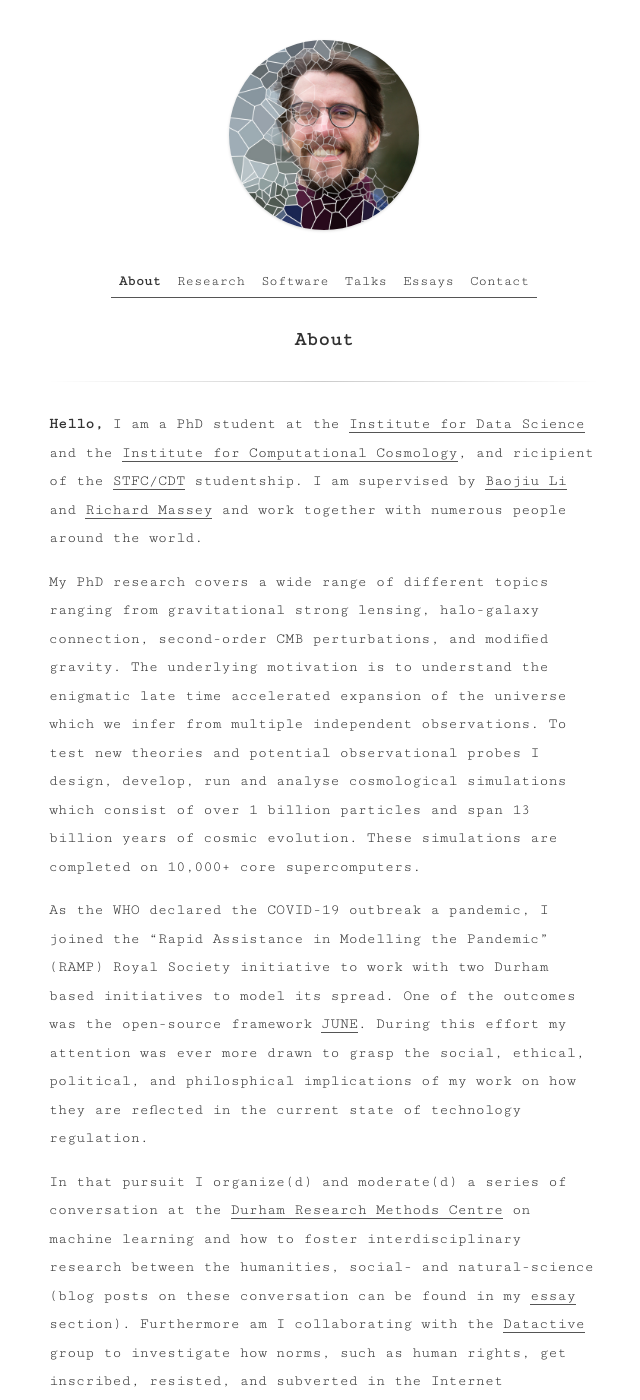
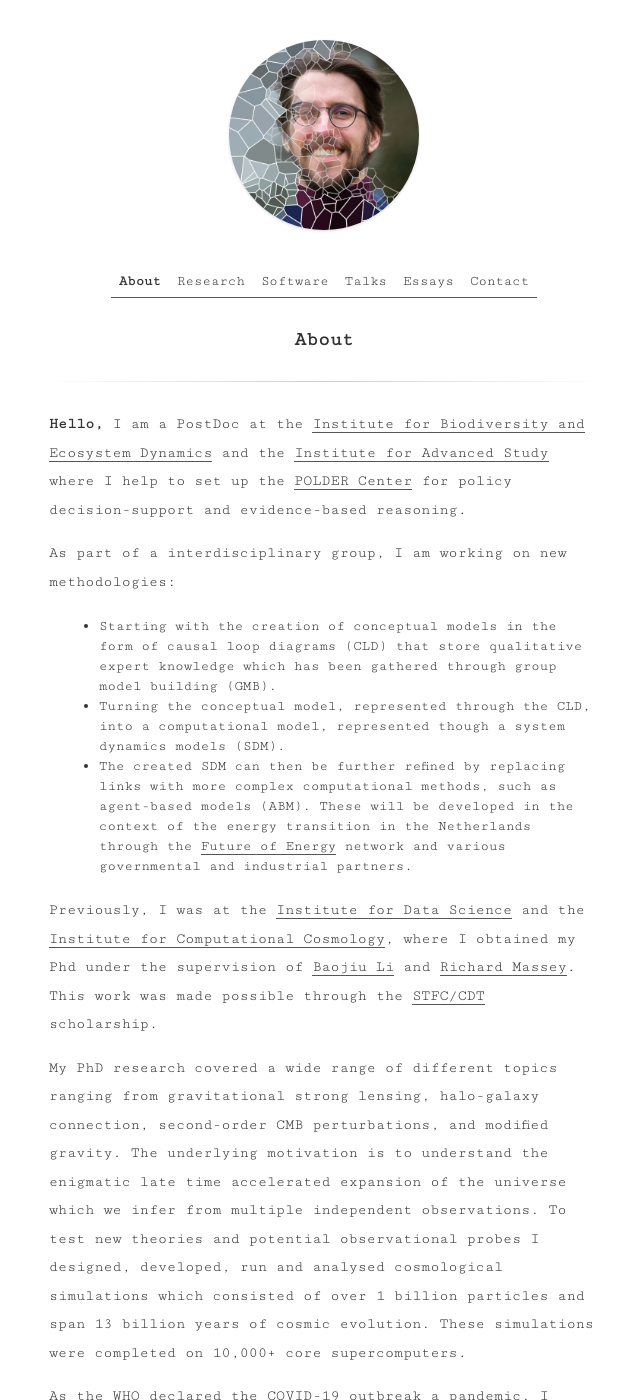
Before and after one commit to Christovis/Christovis.github.io, a Jekyll site: the page built from about.md, in a window 1280 px wide and 1400 px high. Shown: the whole window, without its empty margins (316-956 px from the left). Built offline with Jekyll 4.4.1, drawn with Linux system fonts in a browser that asks for light colours; some of the changed text lies outside the part shown.

Commit message:
update about section

```diff
--- a/about.md
+++ b/about.md
@@ -4,13 +4,21 @@ title: About
 ---
 
 **Hello,**
-I am a PhD student at the <a href="https://www.dur.ac.uk/idas/">Institute for Data Science</a> and the <a href="http://www.icc.dur.ac.uk/">Institute for Computational Cosmology</a>, and ricipient of the <a href="https://ddis.physics.dur.ac.uk/">STFC/CDT</a> studentship. I am supervised by <a href="https://www.dur.ac.uk/physics/staff/profiles/?username=shpd91">Baojiu Li</a> and <a href="https://www.dur.ac.uk/physics/staff/profiles/?username=lpcb73">Richard Massey</a> and work together with numerous people around the world.
+I am a PostDoc at the <a href="https://ibed.uva.nl/">Institute for Biodiversity and Ecosystem Dynamics</a> and the <a href="https://ias.uva.nl/">Institute for Advanced Study</a> where I help to set up the <a href="https://polder.center/">POLDER Center</a> for policy decision-support and evidence-based reasoning.
 
-My PhD research covers a wide range of different topics ranging from gravitational strong lensing, halo-galaxy connection, second-order CMB perturbations, and modified gravity. The underlying motivation is to understand the enigmatic late time accelerated expansion of the universe which we infer from multiple independent observations. To test new theories and potential observational probes I design, develop, run and analyse cosmological simulations which consist of over 1 billion particles and span 13 billion years of cosmic evolution. These simulations are completed on 10,000+ core supercomputers.
+As part of a interdisciplinary group, I am working on new methodologies:
+- Starting with the creation of conceptual models in the form of causal loop diagrams (CLD) that store qualitative expert knowledge which has been gathered through group model building (GMB).
+- Turning the conceptual model, represented through the CLD, into a computational model, represented though a system dynamics models (SDM).
+- The created SDM can then be further refined by replacing links with more complex computational methods, such as agent-based models (ABM).
+These will be developed in the context of the energy transition in the Netherlands through the <a href="https://ias.uva.nl/research/coupled-human-and-natural-systems/future-of-energy/future-of-energy.html">Future of Energy</a> network and various governmental and industrial partners.
 
-As the WHO declared the COVID-19 outbreak a pandemic, I joined the "Rapid Assistance in Modelling the Pandemic" (RAMP) Royal Society initiative to work with two Durham based initiatives to model its spread. One of the outcomes was the open-source framework <a href="https://github.com/IDAS-Durham/JUNE">JUNE</a>. During this effort my attention was ever more drawn to grasp the social, ethical, political, and philosphical implications of my work on how they are reflected in the current state of technology regulation.
+Previously, I was at the <a href="https://www.dur.ac.uk/idas/">Institute for Data Science</a> and the <a href="http://www.icc.dur.ac.uk/">Institute for Computational Cosmology</a>, where I obtained my Phd under the supervision of <a href="https://www.dur.ac.uk/physics/staff/profiles/?username=shpd91">Baojiu Li</a> and <a href="https://www.dur.ac.uk/physics/staff/profiles/?username=lpcb73">Richard Massey</a>. This work was made possible through the <a href="https://ddis.physics.dur.ac.uk/">STFC/CDT</a> scholarship.
 
-In that pursuit I organize(d) and moderate(d) a series of conversation at the <a href="https://www.dur.ac.uk/researchmethodscentre/">Durham Research Methods Centre</a> on machine learning and how to foster interdisciplinary research between the humanities, social- and natural-science (blog posts on these conversation can be found in my <a href="https://christovis.github.io//essay">essay</a> section). Furthermore am I collaborating with the <a href="https://data-activism.net/">Datactive</a> group to investigate how norms, such as human rights, get inscribed, resisted, and subverted in the Internet infrastructure through its transnational governance.
+My PhD research covered a wide range of different topics ranging from gravitational strong lensing, halo-galaxy connection, second-order CMB perturbations, and modified gravity. The underlying motivation is to understand the enigmatic late time accelerated expansion of the universe which we infer from multiple independent observations. To test new theories and potential observational probes I designed, developed, run and analysed cosmological simulations which consisted of over 1 billion particles and span 13 billion years of cosmic evolution. These simulations were completed on 10,000+ core supercomputers.
+
+As the WHO declared the COVID-19 outbreak a pandemic, I joined the "Rapid Assistance in Modelling the Pandemic" (RAMP) Royal Society initiative and worked with two Durham based initiatives to model its spread. One of the outcomes was the open-source framework <a href="https://github.com/IDAS-Durham/JUNE">JUNE</a>. During this effort my attention was ever more drawn to grasp the social, ethical, political, and philosphical implications of my work on how they are reflected in the current state of technology regulation.
+
+In that pursuit I organized and moderated a series of conversation at the <a href="https://www.dur.ac.uk/researchmethodscentre/">Durham Research Methods Centre</a> on machine learning and how to foster interdisciplinary research between the humanities, social- and natural-science (blog posts on these conversation can be found in my <a href="https://christovis.github.io//essay">essay</a> section). Furthermore am I working with the <a href="https://in-sight.it/">In-SIGHT</a> project (formerly the <a href="https://data-activism.net/">Datactive</a> project) to investigate how norms, such as human rights, get inscribed, resisted, and subverted in the Internet infrastructure through its transnational governance.
 
 
 The programming languages I am most familiar with are listed below:
```
Also changed, not shown: other parts of about.md (+1 -1 lines).
